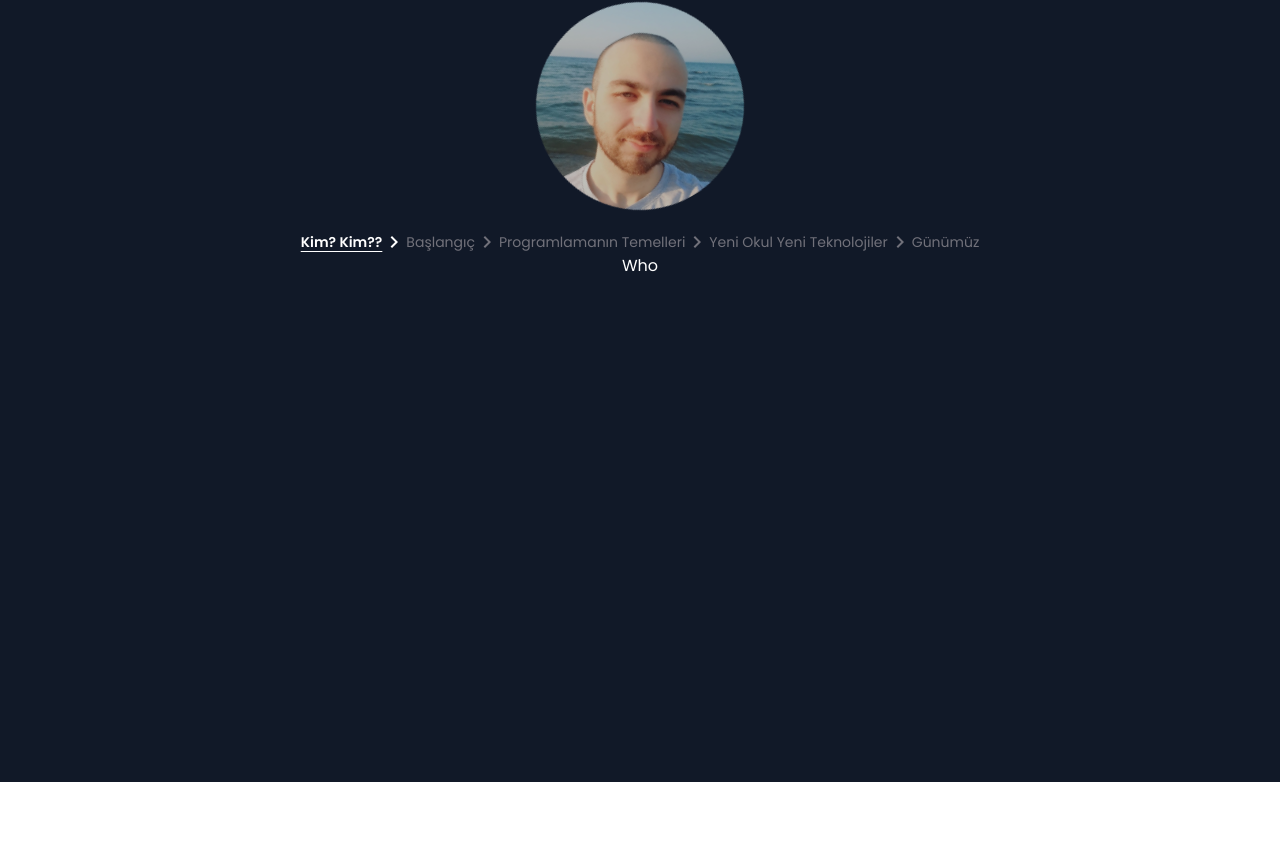
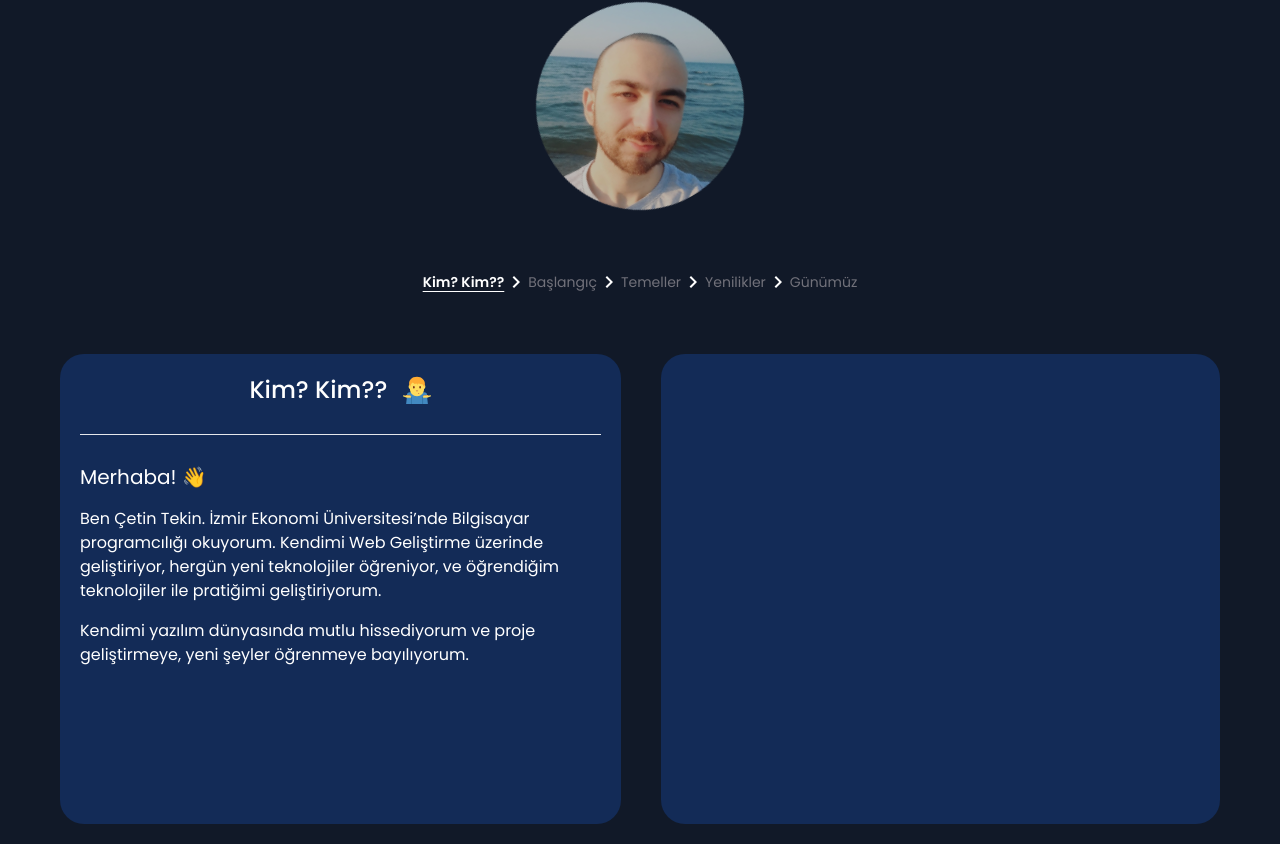
Before and after one commit to LoyalEnv0y/Portfolio, a React (Vite) app in the folder client/: page / in a window 1280 px wide. Shown: the part 874-1718 px from the top of the page. Before the commit the page ends 1656 px from the top, so only its background shows below. Built offline with nearby package versions, Linux system fonts and the light colour scheme.

Commit message:
Started working on main page content

```diff
--- a/client/src/components/about/AboutNav.tsx
+++ b/client/src/components/about/AboutNav.tsx
@@ -8,14 +8,15 @@ import classNames from 'classnames';
 const links: Link[] = [
 	{ id: uuid(), content: 'Kim? Kim??', to: '' },
 	{ id: uuid(), content: 'Başlangıç', to: 'start' },
-	{ id: uuid(), content: 'Programlamanın Temelleri', to: 'fundamentals' },
-	{ id: uuid(), content: 'Yeni Okul Yeni Teknolojiler', to: 'news' },
+	{ id: uuid(), content: 'Temeller', to: 'fundamentals' },
+	{ id: uuid(), content: 'Yenilikler', to: 'news' },
 	{ id: uuid(), content: 'Günümüz', to: 'present' },
 ];
 
 const AboutNav = () => {
 	const getNavLinkClasses = ({ isActive }: { isActive: boolean }): string => {
-		const baseClasses = 'flex items-center text-zinc-500 underline-offset-4';
+		const baseClasses =
+			'flex items-center justify-evenly text-zinc-500 underline-offset-4';
 
 		return twMerge(
 			classNames(baseClasses, {
@@ -25,8 +26,9 @@ const AboutNav = () => {
 	};
 
 	return (
-		<nav className="flex text-sm">
+		<nav className="my-10 flex flex-col text-sm sm:flex-row">
 			{links.map((link, i) => (
+				<div className='flex flex-col items-center sm:flex-row'>
 					<NavLink
 						key={link.id}
 						to={link.to}
@@ -34,8 +36,9 @@ const AboutNav = () => {
 						end={i === 0}
 					>
 						<p className=" hover:text-white">{link.content}</p>
-					{i != links.length - 1 && <NavigateNextIcon />}
 					</NavLink>
+					{i != links.length - 1 && <NavigateNextIcon className='rotate-90 sm:rotate-0'/>}
+				</div>
 			))}
 		</nav>
 	);
--- a/client/src/layouts/AboutLayout.tsx
+++ b/client/src/layouts/AboutLayout.tsx
@@ -3,7 +3,7 @@ import AboutNav from '../components/about/AboutNav';
 
 const AboutLayout = () => {
 	return (
-		<div className="flex h-screen flex-col items-center">
+		<div className="flex min-h-screen flex-col items-center">
 			<section className="flex justify-center py-5">
 				<div className="relative h-52 w-52">
 					<img
--- a/client/src/layouts/MainLayout.tsx
+++ b/client/src/layouts/MainLayout.tsx
@@ -7,10 +7,13 @@ import MainPageHeader from '../components/mainPage/Header';
 */
 const MainLayout = () => {
 	return (
-		<div className="bg-[#111928] font-poppins text-white">
+		<div className="bg-[#111928] font-poppins text-white overflow-x-hidden">
 			<MainPageHeader />
 			<NavBar />
-			<Outlet />
+
+			<section className='px-10'>
+				<Outlet />
+			</section>
 		</div>
 	);
 };
--- a/client/src/pages/about/Who.tsx
+++ b/client/src/pages/about/Who.tsx
@@ -1,5 +1,30 @@
 const Who = () => {
-	return <div>Who</div>;
-}
+	return (
+		<div className="flex min-h-[510px] w-full gap-x-10 p-5">
+			<div className="flex w-1/2 flex-col items-center gap-y-7 rounded-3xl bg-[#132b57] p-5">
+				<h3 className="flex items-center gap-x-4 text-2xl font-medium">
+					Kim? Kim?? <img src="/assets/Shrug.svg" className="w-7" />
+				</h3>
+
+				<hr className="w-full" />
+
+				<div className="flex flex-col gap-y-4">
+					<p className=" text-xl">Merhaba! 👋</p>
+					<p>
+						Ben Çetin Tekin. İzmir Ekonomi Üniversitesi’nde Bilgisayar
+						programcılığı okuyorum. Kendimi Web Geliştirme üzerinde
+						geliştiriyor, hergün yeni teknolojiler öğreniyor, ve
+						öğrendiğim teknolojiler ile pratiğimi geliştiriyorum.
+					</p>
+					<p>
+						Kendimi yazılım dünyasında mutlu hissediyorum ve proje
+						geliştirmeye, yeni şeyler öğrenmeye bayılıyorum.
+					</p>
+				</div>
+			</div>
+			<div className="w-1/2 rounded-3xl bg-[#132b57]"></div>
+		</div>
+	);
+};
 
 export default Who;
```
Also changed, not shown: client/public/assets/Shrug.svg (added). Lines whose indentation alone changed are shown as unchanged.
